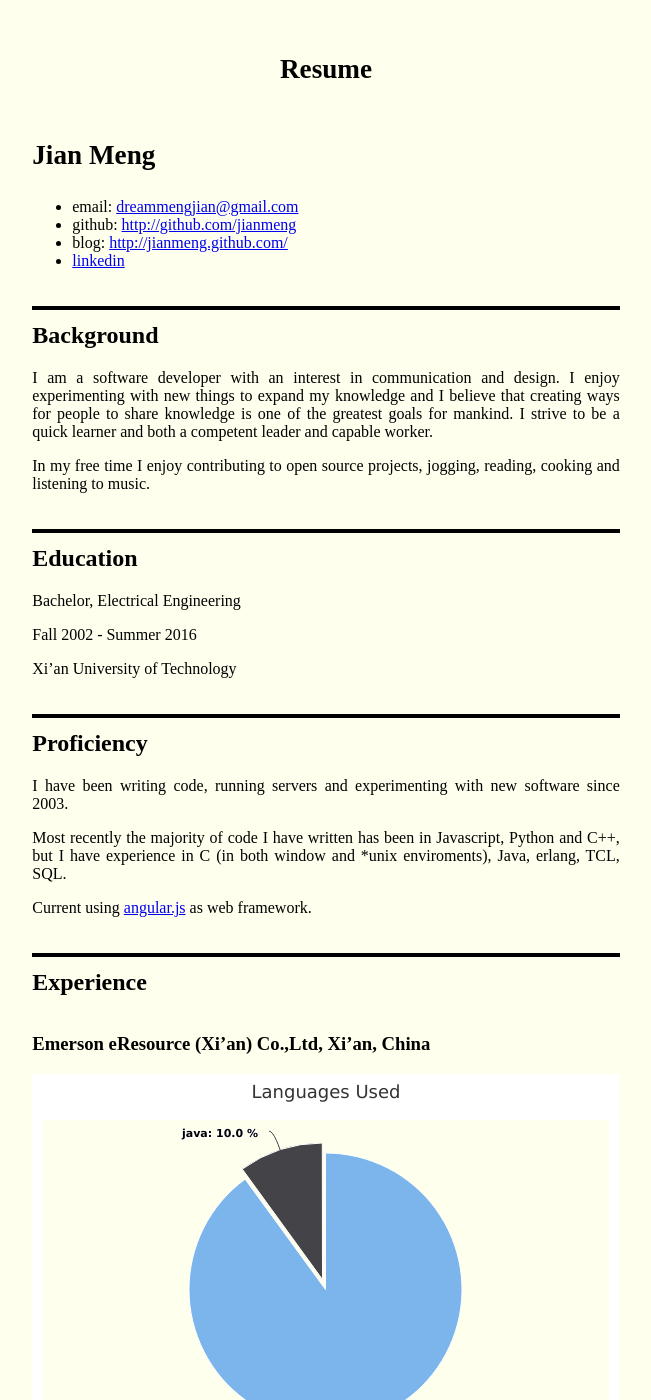
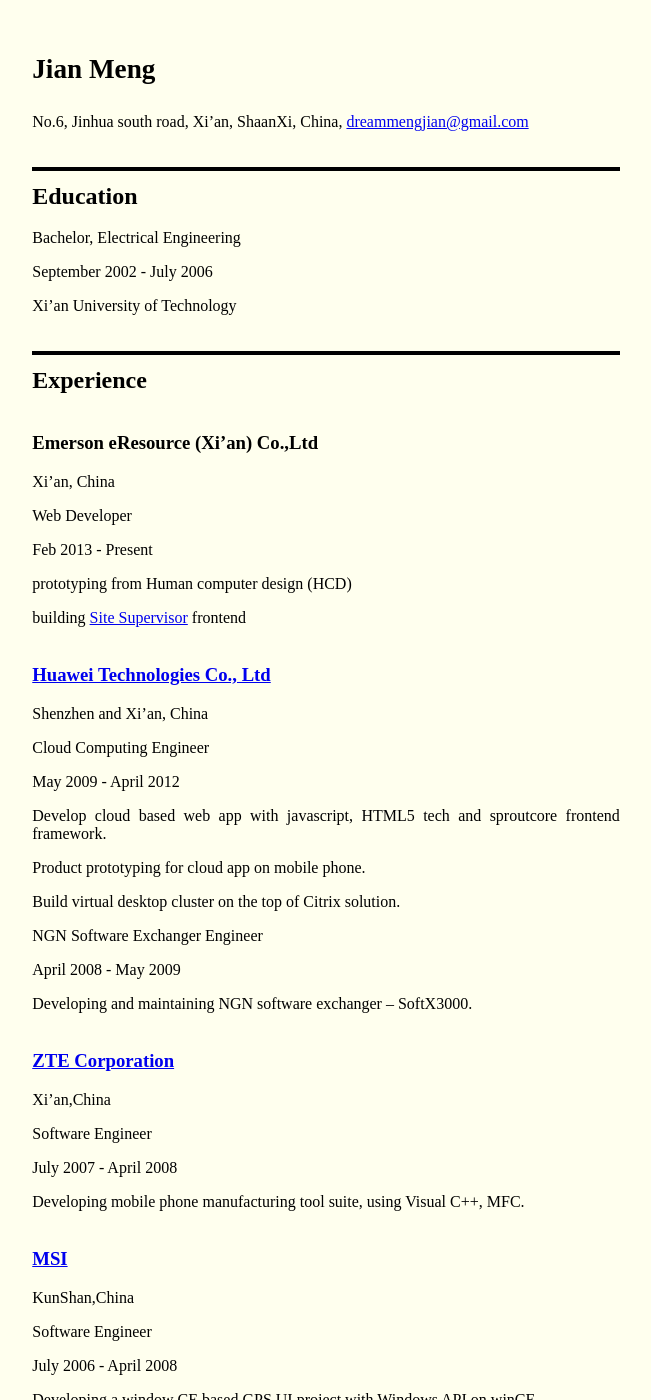
Before and after one commit to JianMeng/jianmeng.github.com, a Jekyll site: the page built from _posts/2013-01-08-Resume-EN.md, in a window 1280 px wide and 1400 px high. Shown: the whole window, without its empty margins (314-965 px from the left). Built offline with Jekyll 4.4.1, drawn with Linux system fonts in a browser that asks for light colours; some of the changed text lies outside the part shown.

Commit message:
summary resume

```diff
--- a/_layouts/resume.html
+++ b/_layouts/resume.html
@@ -484,10 +484,6 @@
   </head>
 
   <body class="{{page.index}}">
-    <header>
-      <h1>{{page.title}}</h1>
-    </header>
-
     <section>
       <article><div>{{content}}</div></article>
     </section>
@@ -510,96 +506,6 @@
         var ga = document.createElement('script'); ga.type = 'text/javascript'; ga.async = true;
         ga.src = ('https:' == document.location.protocol ? 'https://ssl' : 'http://www') + '.google-analytics.com/ga.js';
         var s = document.getElementsByTagName('script')[0]; s.parentNode.insertBefore(ga, s);
-        var dom, i, len, job,
-            jobs = document.getElementsByTagName('h3'),
-            config = {
-                chart: {
-                    plotBackgroundColor: '#FFE',
-                    plotBorderWidth: null,
-                    plotShadow: false,
-                    type: 'pie'
-                },
-                title: {
-                    text: 'Languages Used'
-                },
-                tooltip: {
-                    pointFormat: '{series.name}: <b>{point.percentage:.1f}%</b>'
-                },
-                plotOptions: {
-                    pie: {
-                        allowPointSelect: true,
-                        cursor: 'pointer',
-                        dataLabels: {
-                            enabled: true,
-                            format: '<b>{point.name}</b>: {point.percentage:.1f} %',
-                            style: {
-                                color: (Highcharts.theme && Highcharts.theme.contrastTextColor) || 'black'
-                            }
-                        }
-                    }
-                },
-                series: [{
-                    name: 'used times',
-                    colorByPoint: true,
-
-                }]
-            },
-            data = [
-                [{
-                    name: 'javascript',
-                    y: 90
-                }, {
-                    name: 'java',
-                    sliced: true,
-                    selected: true,
-                    y: 10
-                }],
-                [{
-                    name: 'python',
-                    y: 20
-                }, {
-                    name: 'javascript',
-                    sliced: true,
-                    selected: true,
-                    y: 30
-                }, {
-                    name: 'erlang',
-                    y: 2
-                }, {
-                    name: 'C++',
-                    y: 2
-                }, {
-                    name: 'TCL',
-                    y: 1
-                }, {
-                    name: 'C',
-                    y: 40,
-                    sliced: true,
-                    selected: true
-                }],
-                [{
-                    name: 'C++',
-                    y: 100,
-                    sliced: true,
-                    selected: true
-                }],
-                [{
-                    name: 'C',
-                    y: 60
-                }, {
-                    name: 'C++',
-                    y: 40,
-                    sliced: true,
-                    selected: true
-                }]
-            ];
-        for (i = 0, len = jobs.length; i < len ;i++) {
-            dom = mkDIV();
-            job = jobs[i];
-            config.series[0].data = data[i];
-	        job.parentNode.insertBefore(dom, job.nextSibling);
-            Highcharts.chart(dom, config);
-        }
       })();
     </script>
 </body>
--- a/_posts/2013-01-08-Resume-EN.md
+++ b/_posts/2013-01-08-Resume-EN.md
@@ -7,66 +7,83 @@
 
 # Jian Meng
 
+ No.6, Jinhua south road, Xi'an, ShaanXi, China, <dreammengjian@gmail.com>
 
-* email: <dreammengjian@gmail.com>
-* github: <http://github.com/jianmeng>
-* blog: <http://jianmeng.github.com/>
-* [linkedin](http://www.linkedin.com/pub/jian-meng/41/927/449)
 
-## Background
-I am a software developer with an interest in communication and design.
-I enjoy experimenting with new things to expand my knowledge and I believe
-that creating ways for people to share knowledge is one of the greatest goals
-for mankind. I strive to be a quick learner and both a competent leader and
- capable worker.
-
-In my free time I enjoy contributing to open source projects, jogging, reading, cooking
- and listening to music.
 
 ## Education
 Bachelor, Electrical Engineering
 
-Fall 2002 - Summer 2016
+September 2002 - July 2006
 
 Xi'an University of Technology
 
-## Proficiency
-I have been writing code, running servers and experimenting with new software since 2003.
-
-Most recently the majority of code I have written has been in Javascript, Python and C++,
- but I have experience in C (in both window and \*unix enviroments), Java, erlang, TCL, SQL.
-
-Current using [angular.js](https://angularjs.org) as web framework.
 
 ## Experience
 
-### Emerson eResource (Xi'an) Co.,Ltd, Xi'an, China
+### Emerson eResource (Xi'an) Co.,Ltd
 
-#### Web Developer - Feb 2013 to Now
-* jquery, [angular.js](https://angularjs.org), [bootstrap](http://getbootstrap.com/), [sproutcore](http://sproutcore.com/)
-* apache lucene document search
-* Human computer design（HCD）protetype
+  Xi'an, China
 
-### [Huawei Technologies Co., Ltd](http://www.huawei.com) , Shenzhen and Xi'an, China
+  Web Developer
 
-#### Cloud Computing Engineer - May 2009 to April 2012
-* Develop cloud based web app, using javascript, HTML5 tech, sproutcore.
-* Build virtual desktop cluster, using Citrix solution.
-* Design and develop book website, using django,python.
-* Various IT showcase for expositions, using linux C, HTML5, sproutcore.
-* Prototype product, using window MFC, TCL(expect).
+  Feb 2013 - Present
 
-#### NGN Software Exchanger Engineer - April 2008 to May 2009
-* Developing and maintaining NGN software exchanger, using C.
+  prototyping from Human computer design (HCD)
+
+  building [Site Supervisor](http://www.emersonclimate.com/en-us/Brands/Emerson/Emerson-Retail-Solutions/C-Stores/Introducing-ecoSYS/Pages/introducing-ecosys.aspx) frontend
 
 
-### [ZTE Corporation](http://www.zte.com.cn), Xi'an,China
+### [Huawei Technologies Co., Ltd](http://www.huawei.com)
 
-#### Software Engineer - July 2007 to April 2008
-* Developing mobile phone manufacturing tool suite, using Visual C++, MFC.
+  Shenzhen and Xi'an, China
+
+  Cloud Computing Engineer
+
+  May 2009 - April 2012
+
+  Develop cloud based web app with javascript, HTML5 tech and sproutcore frontend framework.
+
+  Product prototyping for cloud app on mobile phone.
+
+  Build virtual desktop cluster on the top of Citrix solution.
 
 
-### [MSI](http://www.msi.com), KunShan,China
+  NGN Software Exchanger Engineer
 
-#### Software Engineer - July 2007 to April 2008
-* Developing a window CE based GPS UI project, using Windows API.
+  April 2008 - May 2009
+
+  Developing and maintaining NGN software exchanger -- SoftX3000.
+
+
+### [ZTE Corporation](http://www.zte.com.cn)
+
+  Xi'an,China
+
+  Software Engineer
+
+  July 2007 - April 2008
+
+  Developing mobile phone manufacturing tool suite, using Visual C++, MFC.
+
+
+
+### [MSI](http://www.msi.com)
+
+  KunShan,China
+
+  Software Engineer
+
+  July 2006 - April 2008
+
+  Developing a window CE based GPS UI project with Windows API on winCE.
+
+
+
+## Skill
+
+c, c++, javascript, html5, python, erlang, django, jquery, sproutcore, backbone.js,
+
+underscore.js, angular.js, product prototyping, english, chinese, driving license,
+
+apache lucene document search, bootstrap, MFC, window API
```
